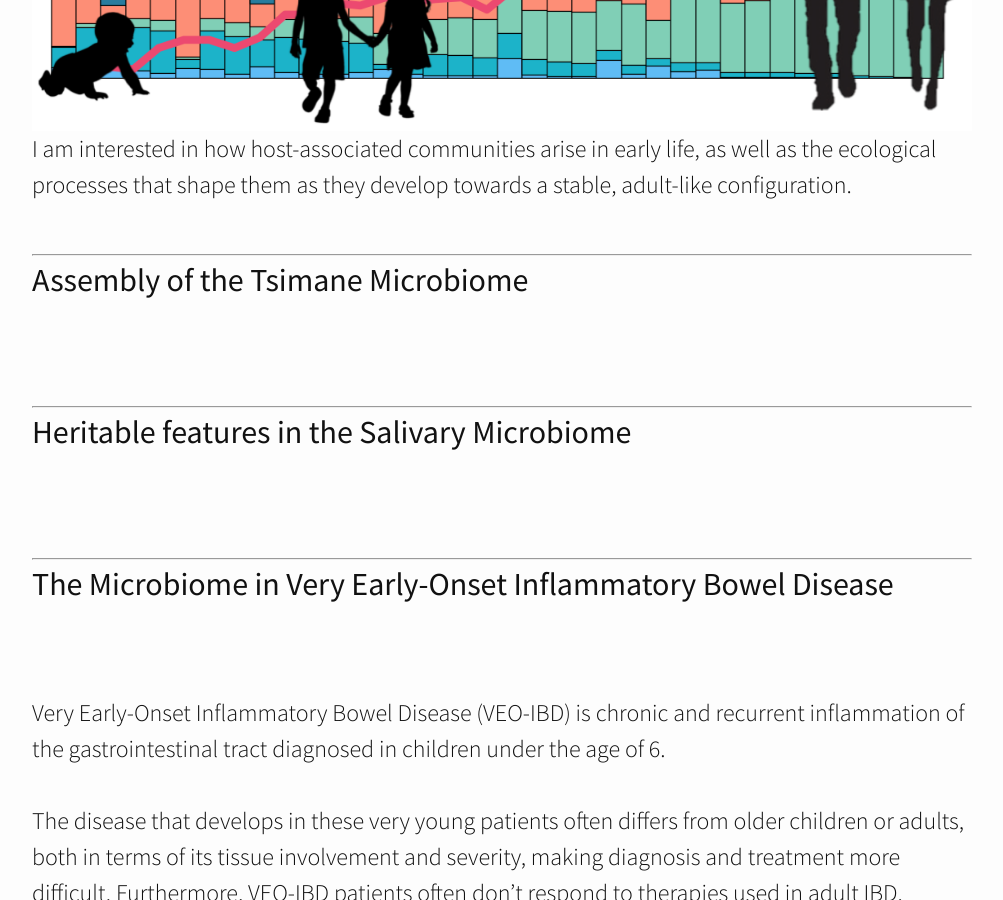
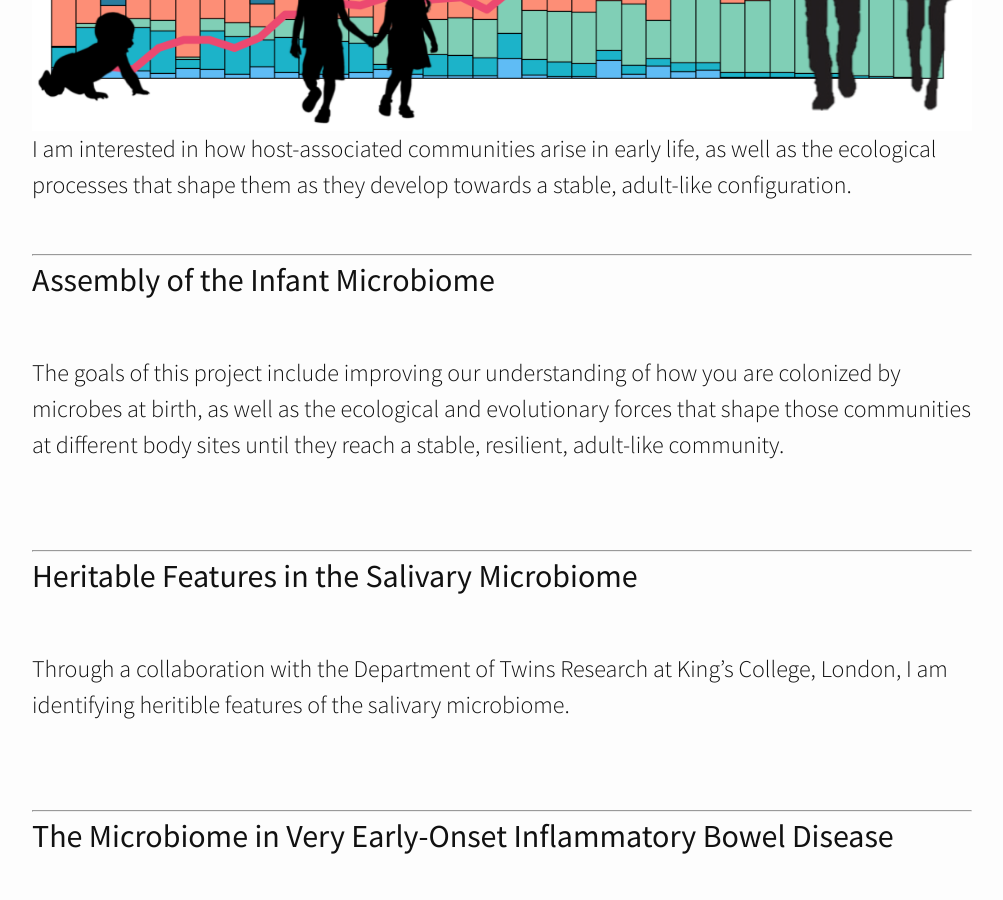
Before and after one commit to DanielSprockett/danielsprockett.github.io, a Jekyll site: the page built from research.md, in a window 1280 px wide and 900 px high, scrolled down 496 px. Shown: the whole window, without its empty margins (138-1141 px from the left). Built offline with Jekyll 4.4.1, drawn with Linux system fonts in a browser that asks for light colours; nearby versions of some CDN libraries.

Commit message:
update descriptions

```diff
--- a/research.md
+++ b/research.md
@@ -12,20 +12,23 @@ I am interested in how host-associated communities arise in early life, as well
 
 ***
 
-<h2>Assembly of the Tsimane Microbiome</h2>
+<h2>Assembly of the Infant Microbiome</h2>
+<br>
+The goals of this project include improving our understanding of how you are colonized by microbes at birth, as well as the ecological and evolutionary forces that shape those communities at different body sites until they reach a stable, resilient, adult-like community.
 <br>
 <br>
 
 ***
 
-<h2>Heritable features in the Salivary Microbiome</h2>
+<h2>Heritable Features in the Salivary Microbiome</h2>
+<br>
+Through a collaboration with the Department of Twins Research at King's College, London, I am identifying heritible features of the salivary microbiome.
 <br>
 <br>
 
 ***
 
 <h2>The Microbiome in Very Early-Onset Inflammatory Bowel Disease</h2>
-<br>
 <br>
 Very Early-Onset Inflammatory Bowel Disease (VEO-IBD) is chronic and recurrent inflammation of the gastrointestinal tract diagnosed in children under the age of 6.<br>
 <br>
```
